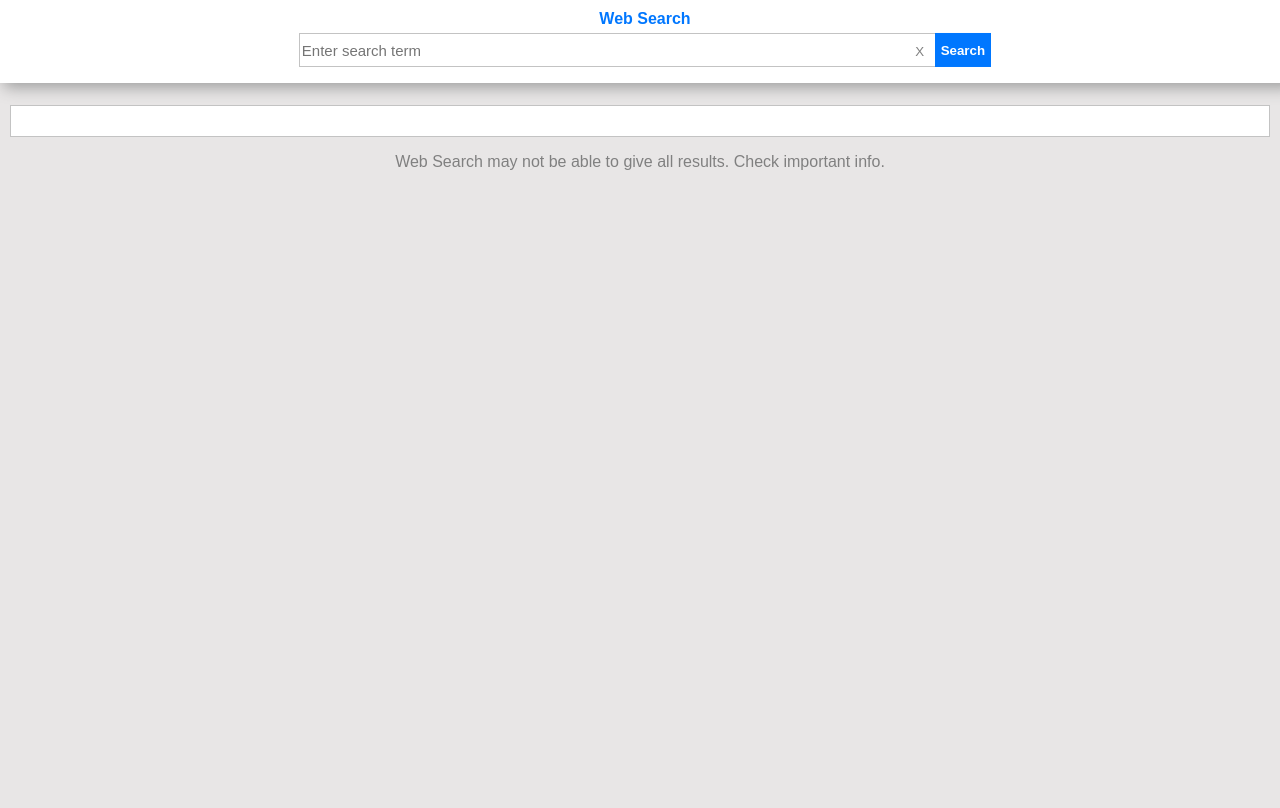
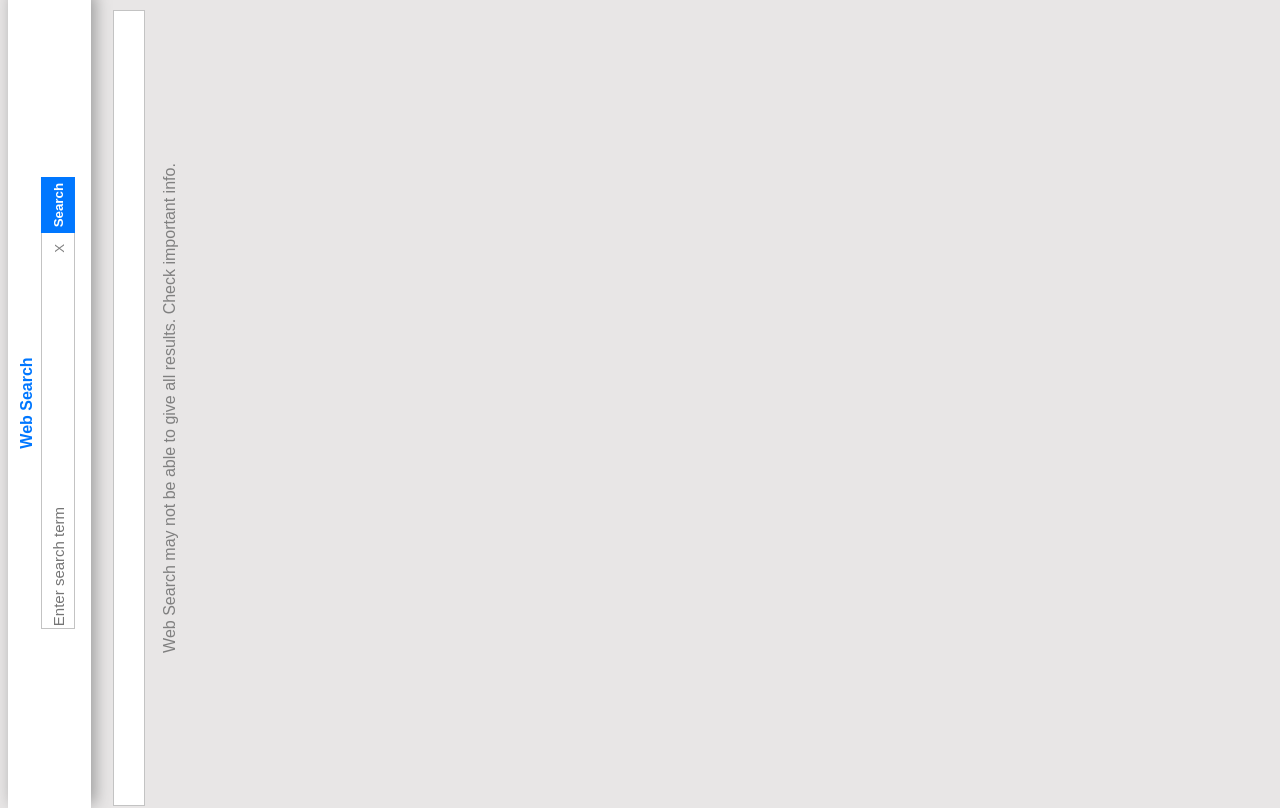
Before and after one commit to Harsh-Kumar-Pahal/WebSearch, a plain HTML site: page index.html in a window 1280 px wide. Drawn offline with Linux system fonts and the light colour scheme.

Commit message:
Update index.html

```diff
--- a/index.html
+++ b/index.html
@@ -98,6 +98,20 @@
     }
 
     }
+
+    /* Portrait mode specific styles */
+@media screen and (orientation: landscape) {
+    body {
+        /* Apply styles to prevent tilting when in landscape mode */
+        transform: rotate(-90deg);
+        transform-origin: left top;
+        width: 100vh;
+        overflow-x: hidden;
+        position: absolute;
+        top: 100%;
+        left: 0;
+    }
+}
 </style>
 <script src="search.js"></script>
 </head>
```
